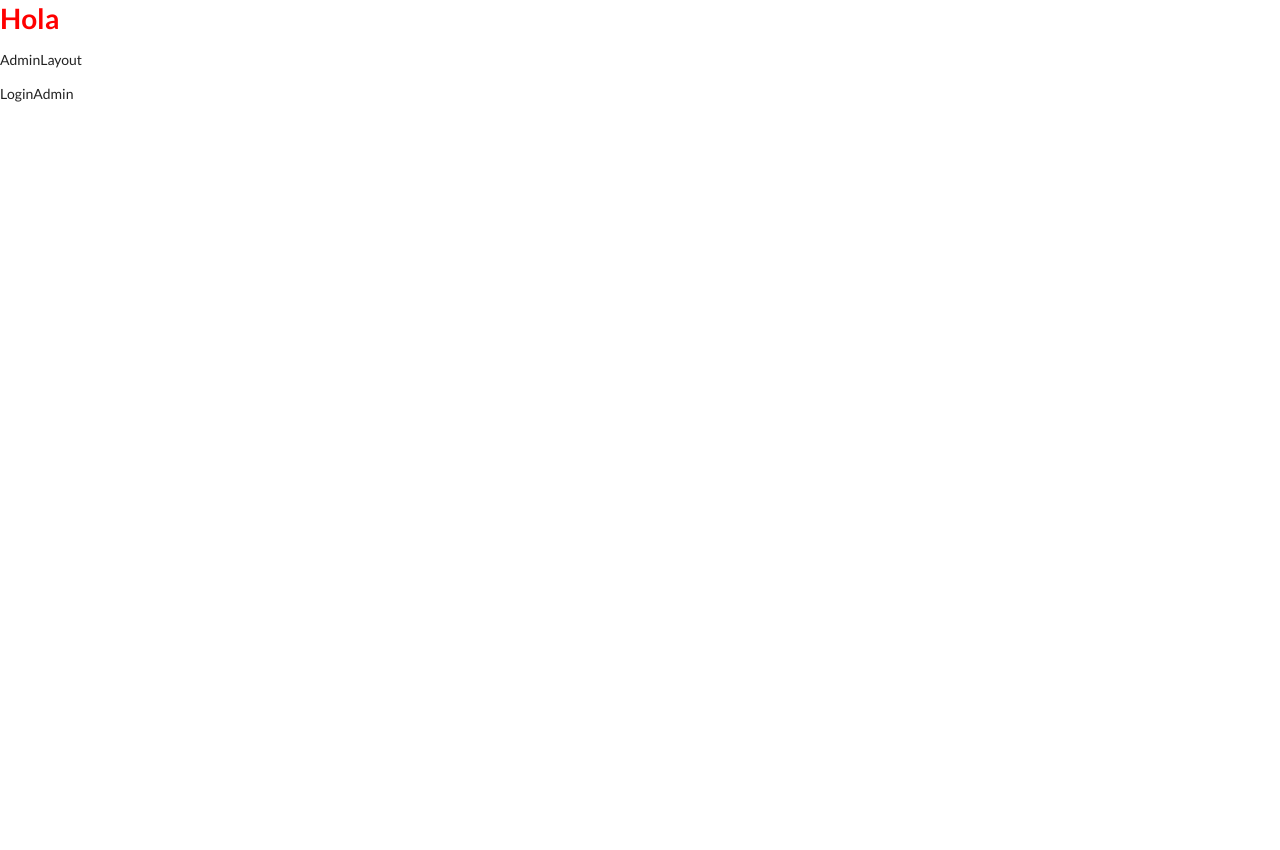
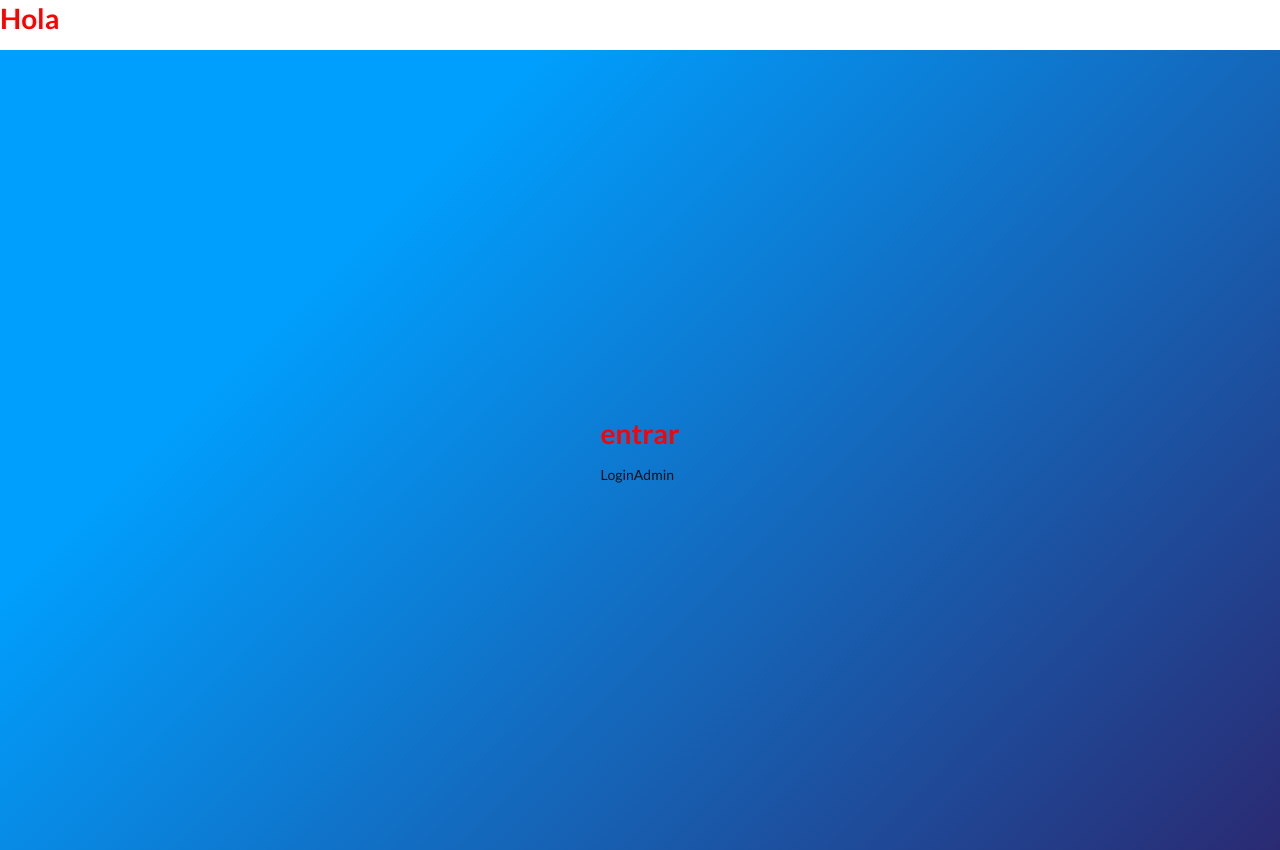
Before and after one commit to richie20502/icard, a React (Create React App) app in the folder icard_fronted/: page /admin in a window 1280 px wide. Before the commit the page ends 800 px from the top, so only its background shows below. Built offline with nearby package versions, Linux system fonts and the light colour scheme.

Commit message:
se modifica el scc login, loginAdmin

```diff
--- a/icard_fronted/src/layouts/AdminLayout/AdminLayout.js
+++ b/icard_fronted/src/layouts/AdminLayout/AdminLayout.js
@@ -1,8 +1,11 @@
 import React from 'react';
+import {LoginAdmin} from "../../pages/Admin";
 import "./AdminLayout.scss";
 
 export function AdminLayout(props) {
   const {children} = props;
+  const auth = null;
+  if(!auth) return <LoginAdmin/>;
   return (
     <div>
       <p> AdminLayout </p>
--- a/icard_fronted/src/layouts/BasicLayout.js
+++ b/icard_fronted/src/layouts/BasicLayout.js
@@ -9,5 +9,5 @@ export  function BasicLayout(props) {
         </p>
         {children}
     </div>
-  )
+    )
 }
--- /dev/null
+++ b/icard_fronted/src/pages/Admin/HomeAdmin.js
@@ -0,0 +1,9 @@
+import React from 'react'
+
+export  function HomeAdmin() {
+    return (
+        <div>
+            <h1>HomeAdmin</h1>
+        </div>
+    )
+}
--- a/icard_fronted/src/pages/Admin/LoginAdmin/LoginAdmin.js
+++ b/icard_fronted/src/pages/Admin/LoginAdmin/LoginAdmin.js
@@ -3,8 +3,11 @@ import "./LoginAdmin.scss"
 
 export  function LoginAdmin() {
   return (
-    <div>
+    <div className='login-admin'>
+      <div className='login-admin__content'>
+        <h1>entrar</h1>
         <p> LoginAdmin </p>
+      </div>
     </div>
   )
 }
--- a/icard_fronted/src/pages/Admin/LoginAdmin/LoginAdmin.scss
+++ b/icard_fronted/src/pages/Admin/LoginAdmin/LoginAdmin.scss
@@ -0,0 +1,9 @@
+.login-admin{
+    height: 100vh;
+    width: 100%;
+    display: flex;
+    align-items: center;
+    justify-content: center;
+    background-color: #2a2a72;
+    background-image: linear-gradient(315deg, #2a2a72 0%, #009ffd 74%);
+}
--- a/icard_fronted/src/pages/Admin/index.js
+++ b/icard_fronted/src/pages/Admin/index.js
@@ -1 +1,2 @@
-export * from "./LoginAdmin/";
+export * from "./LoginAdmin";
+export * from "./HomeAdmin";
--- a/icard_fronted/src/routes/routes.admin.js
+++ b/icard_fronted/src/routes/routes.admin.js
@@ -1,10 +1,11 @@
 import {AdminLayout} from "../layouts";
-import {LoginAdmin} from "../pages/Admin";
+import {HomeAdmin} from "../pages/Admin";
 const routerAdmin = [
     {
         path: "/admin",
         layout: AdminLayout,
-        component: LoginAdmin,
+        component: HomeAdmin,
+        exact: true
     },
 ];
 
```
